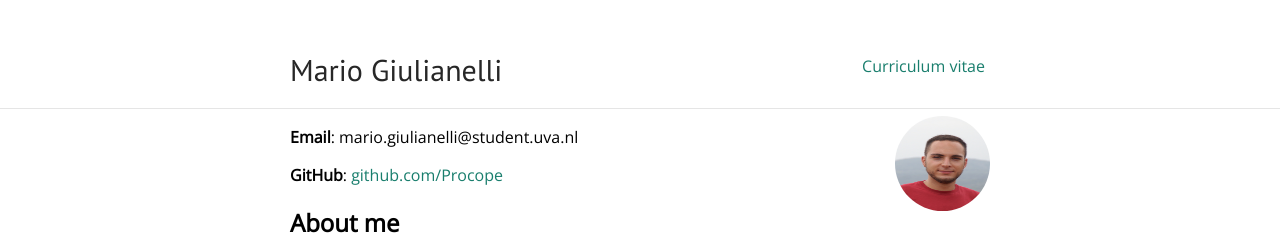
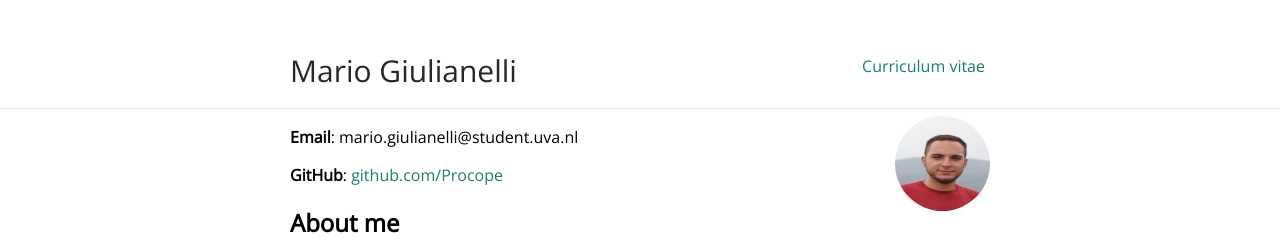
Before and after one commit to glnmario/glnmario.github.io, a Jekyll site: the page built from index.md, in a window 1280 px wide. Shown: the top 249 px of the page. Built offline with Jekyll 4.4.1, drawn with Linux system fonts in a browser that asks for light colours.

Commit message:
Update _style.scss

```diff
--- a/_sass/_style.scss
+++ b/_sass/_style.scss
@@ -34,7 +34,6 @@ hr {
 
 #author-name {
     font-size: 30px;
-    font-family: "PT Sans";
     color: #272727;
     display: inline-block;
 }
```
